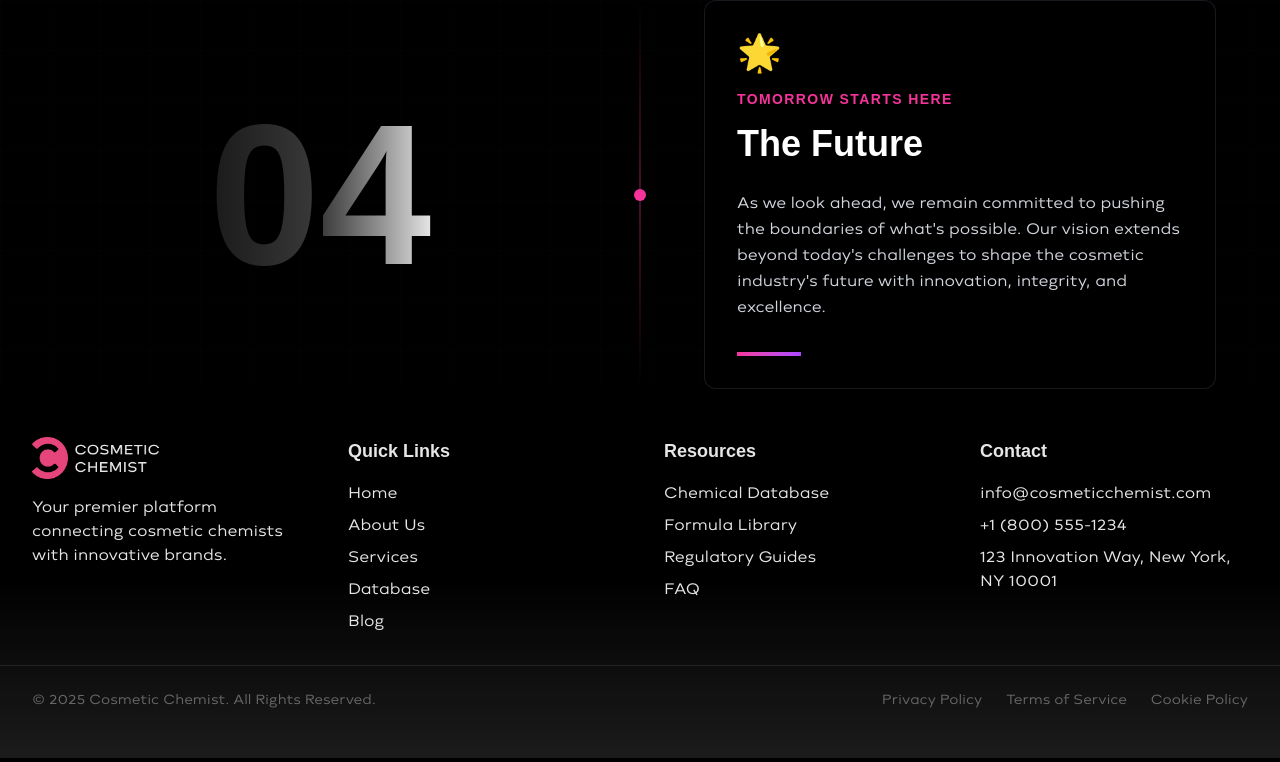
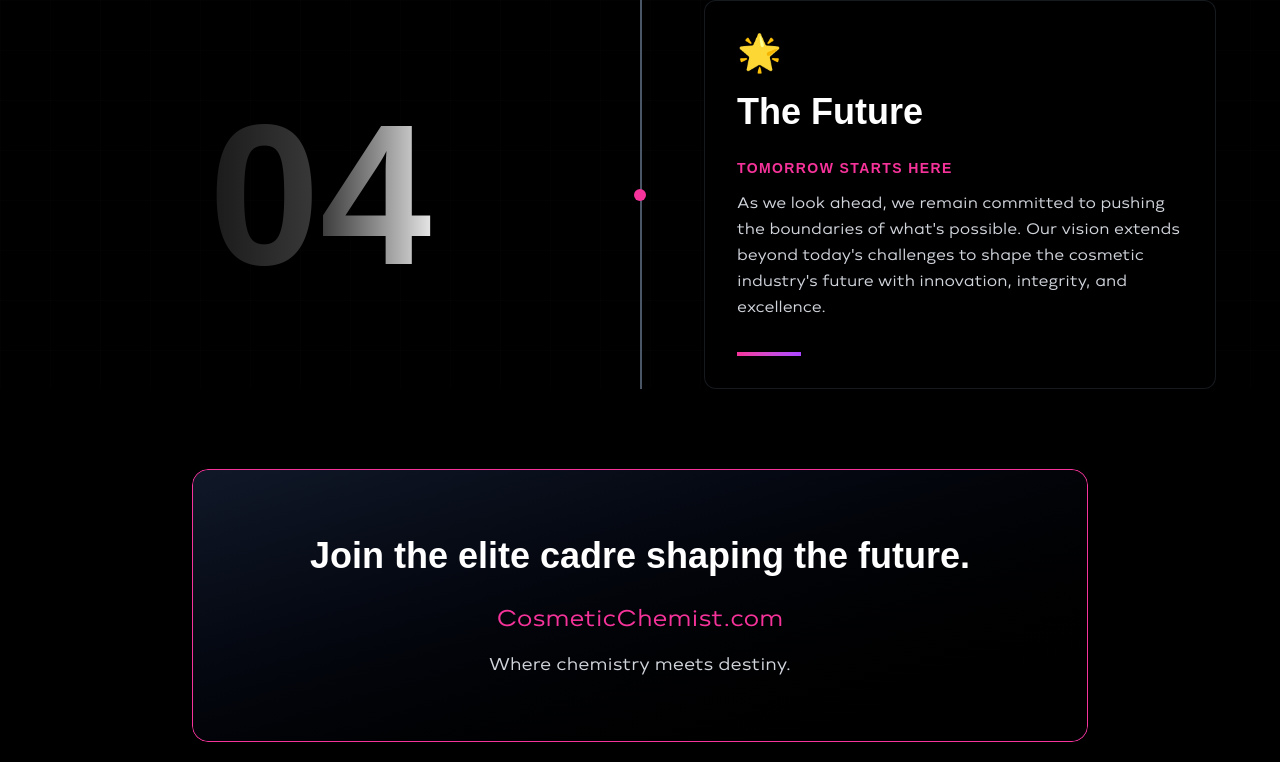
Before and after one commit to turnuptechnologies/cosmetic-3d, a Next.js app: page /about in a window 1280 px wide. Shown: the part 1838-2600 px from the top of the page. Built offline with nearby package versions, Linux system fonts and the light colour scheme; no server answers; a web font is replaced by a local one.

Commit message:
create CallToAction.jsx

```diff
--- a/app/about/page.jsx
+++ b/app/about/page.jsx
@@ -1,6 +1,7 @@
 "use client"
 import { useEffect, useRef, useState } from "react";
 import AnimatedSection from "../../components/about/AnimatedSection";
+import CallToAction from "../../components/about/CallToAction";
 
 const sections = [
   {
@@ -67,6 +68,7 @@
           swapLayout={index % 2 === 1}
         />
       ))}
+      <CallToAction />
     </div>
   )
 }
--- a/components/about/AnimatedSection.jsx
+++ b/components/about/AnimatedSection.jsx
@@ -26,8 +26,8 @@
                 <div className="absolute inset-0 bg-[linear-gradient(rgba(255,255,255,.1)_1px,transparent_1px),linear-gradient(90deg,rgba(255,255,255,.1)_1px,transparent_1px)] bg-[size:50px_50px]" />
             </div>
 
-            {/* Vertical timeline divider */}
-            <div className="absolute left-1/2 top-0 bottom-0 w-0.5 bg-gradient-to-b from-transparent via-pink-500 to-transparent opacity-30 transform -translate-x-1/2" />
+            {/* Vertical timeline divider */}            <div className="absolute left-1/2 top-0 bottom-0 w-0.5 bg-gradient-to-b from-transparent bg-gray-600" />
+
 
             {/* Timeline dots */}
             <motion.div
@@ -57,6 +57,15 @@
                             {section.icon}
                         </motion.div>
 
+                        <motion.h2
+                            className="text-3xl md:text-4xl font-bold mb-6 text-white leading-tight"
+                            initial={{ opacity: 0, y: 20 }}
+                            animate={isInView ? { opacity: 1, y: 0 } : { opacity: 0, y: 20 }}
+                            transition={{ duration: 0.6, delay: 0.4 }}
+                        >
+                            {section.title}
+                        </motion.h2>
+
                         <motion.h3
                             className="text-sm font-semibold text-pink-500 tracking-widest mb-3 uppercase"
                             initial={{ opacity: 0, y: 20 }}
@@ -66,14 +75,6 @@
                             {section.subtitle}
                         </motion.h3>
 
-                        <motion.h2
-                            className="text-3xl md:text-4xl font-bold mb-6 text-white leading-tight"
-                            initial={{ opacity: 0, y: 20 }}
-                            animate={isInView ? { opacity: 1, y: 0 } : { opacity: 0, y: 20 }}
-                            transition={{ duration: 0.6, delay: 0.4 }}
-                        >
-                            {section.title}
-                        </motion.h2>
 
                         <motion.p
                             className="text-gray-300 text-sm md:text-base leading-relaxed max-w-lg"
--- /dev/null
+++ b/components/about/CallToAction.jsx
@@ -0,0 +1,56 @@
+'use client';
+
+import { motion } from 'framer-motion';
+
+export default function CallToAction() {
+  return (
+    <motion.div
+      className="relative w-full max-w-4xl mx-auto my-20 px-8 py-12 md:py-16 rounded-2xl overflow-hidden"
+      initial={{ opacity: 0, y: 20 }}
+      whileInView={{ opacity: 1, y: 0 }}
+      viewport={{ once: true }}
+      transition={{ duration: 0.6 }}
+    >
+      {/* Glowing border effect */}
+      <div className="absolute inset-0 rounded-2xl p-[1px] border-[1px] border-pink-500" style={{
+        background: 'linear-gradient(45deg, rgba(236, 72, 153, 0.3), rgba(168, 85, 247, 0.3), rgba(236, 72, 153, 0.3))',
+        zIndex: -1
+      }}>
+        <div className="absolute inset-0 bg-gradient-to-br from-gray-900 to-black rounded-2xl"></div>
+      </div>
+
+      {/* Content */}
+      <div className="text-center">
+        <motion.h2
+          className="text-2xl md:text-4xl font-bold text-white mb-4 md:mb-6 leading-tight"
+          initial={{ opacity: 0, y: 10 }}
+          whileInView={{ opacity: 1, y: 0 }}
+          viewport={{ once: true }}
+          transition={{ duration: 0.6, delay: 0.1 }}
+        >
+          Join the elite cadre shaping the future.
+        </motion.h2>
+
+        <motion.div
+          className="text-pink-500 text-xl md:text-2xl font-medium mb-3 md:mb-4"
+          initial={{ opacity: 0, y: 10 }}
+          whileInView={{ opacity: 1, y: 0 }}
+          viewport={{ once: true }}
+          transition={{ duration: 0.6, delay: 0.2 }}
+        >
+          CosmeticChemist.com
+        </motion.div>
+
+        <motion.p
+          className="text-gray-300 text-base md:text-lg"
+          initial={{ opacity: 0, y: 10 }}
+          whileInView={{ opacity: 1, y: 0 }}
+          viewport={{ once: true }}
+          transition={{ duration: 0.6, delay: 0.3 }}
+        >
+          Where chemistry meets destiny.
+        </motion.p>
+      </div>
+    </motion.div>
+  );
+}
```
